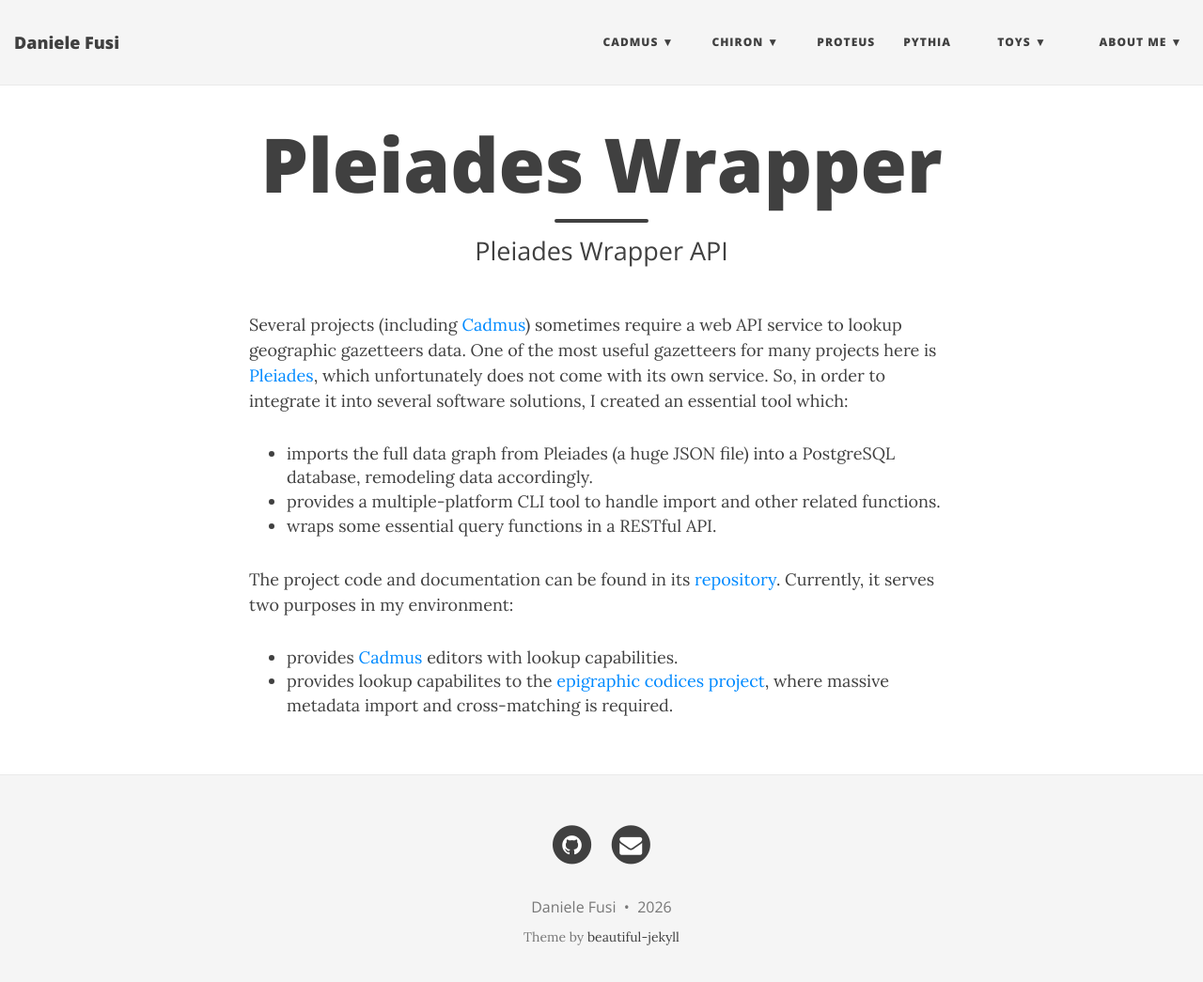
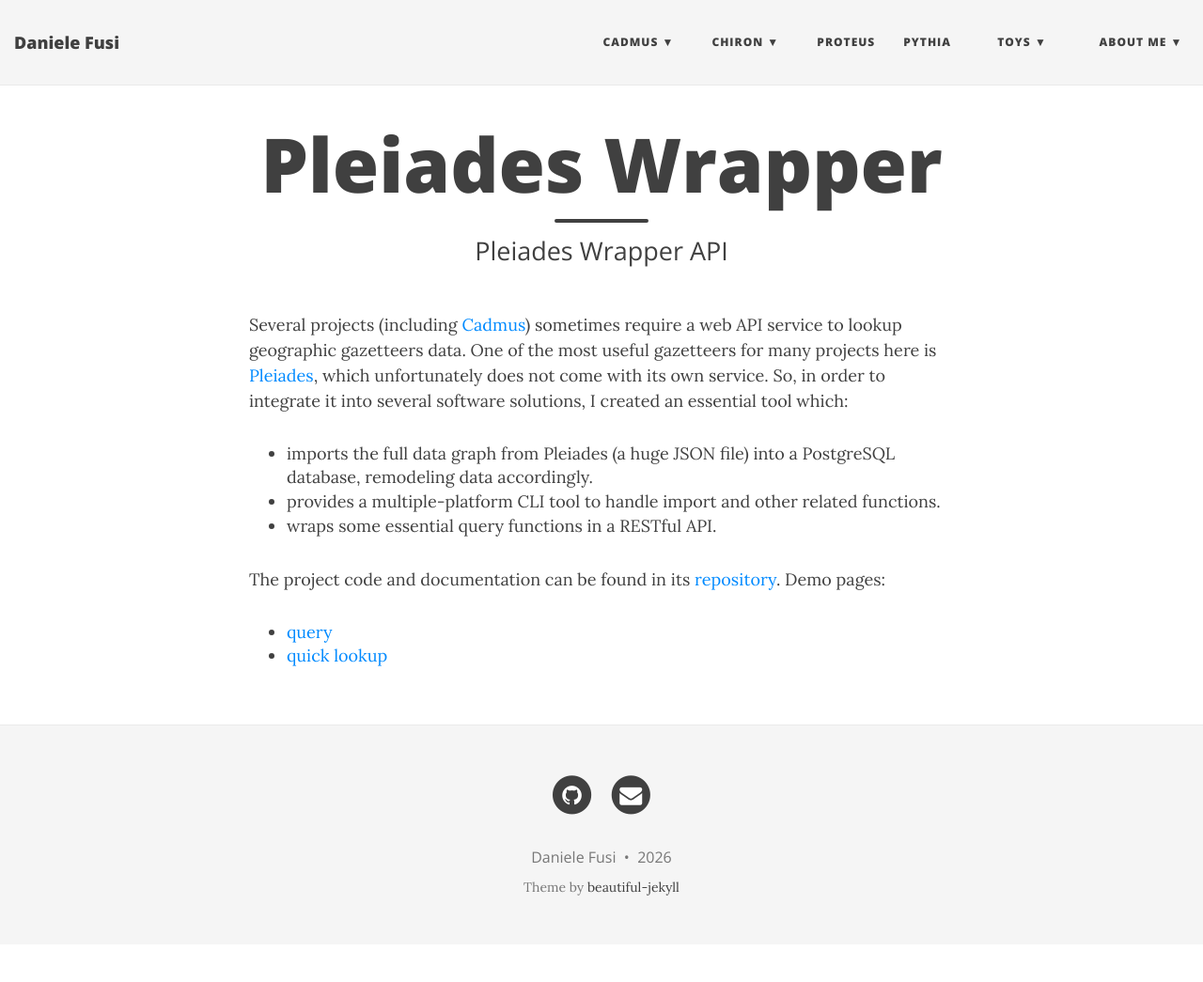
Before and after one commit to Myrmex/overview, a Jekyll site: the page built from pleiades.md, in a window 1280 px wide and 1058 px high. Shown: the top 1045 px of the window at 94% size. Built offline with Jekyll 4.4.1, drawn with Linux system fonts in a browser that asks for light colours; nearby versions of some CDN libraries.

Commit message:
Updated links

```diff
--- a/pleiades.md
+++ b/pleiades.md
@@ -10,7 +10,7 @@ Several projects (including [Cadmus](cadmus.md)) sometimes require a web API ser
 - provides a multiple-platform CLI tool to handle import and other related functions.
 - wraps some essential query functions in a RESTful API.
 
-The project code and documentation can be found in its [repository](https://github.com/vedph/pleiades-api). Currently, it serves two purposes in my environment:
+The project code and documentation can be found in its [repository](https://github.com/vedph/pleiades-api). Demo pages:
 
-- provides [Cadmus](cadmus.md) editors with lookup capabilities.
-- provides lookup capabilites to the [epigraphic codices project](https://github.com/vedph/epicod), where massive metadata import and cross-matching is required.
+- [query](https://cadmus-bricks-v3.fusi-soft.com/geo/pleiades-query)
+- [quick lookup](https://cadmus-bricks-v3.fusi-soft.com/refs/pleiades-ref-lookup)
```
Also changed, not shown: aboutme.md (+1 -1 lines), cadmus.md (+4 -3 lines), publications.md (+1 -0 lines), toys.md (+10 -0 lines).
